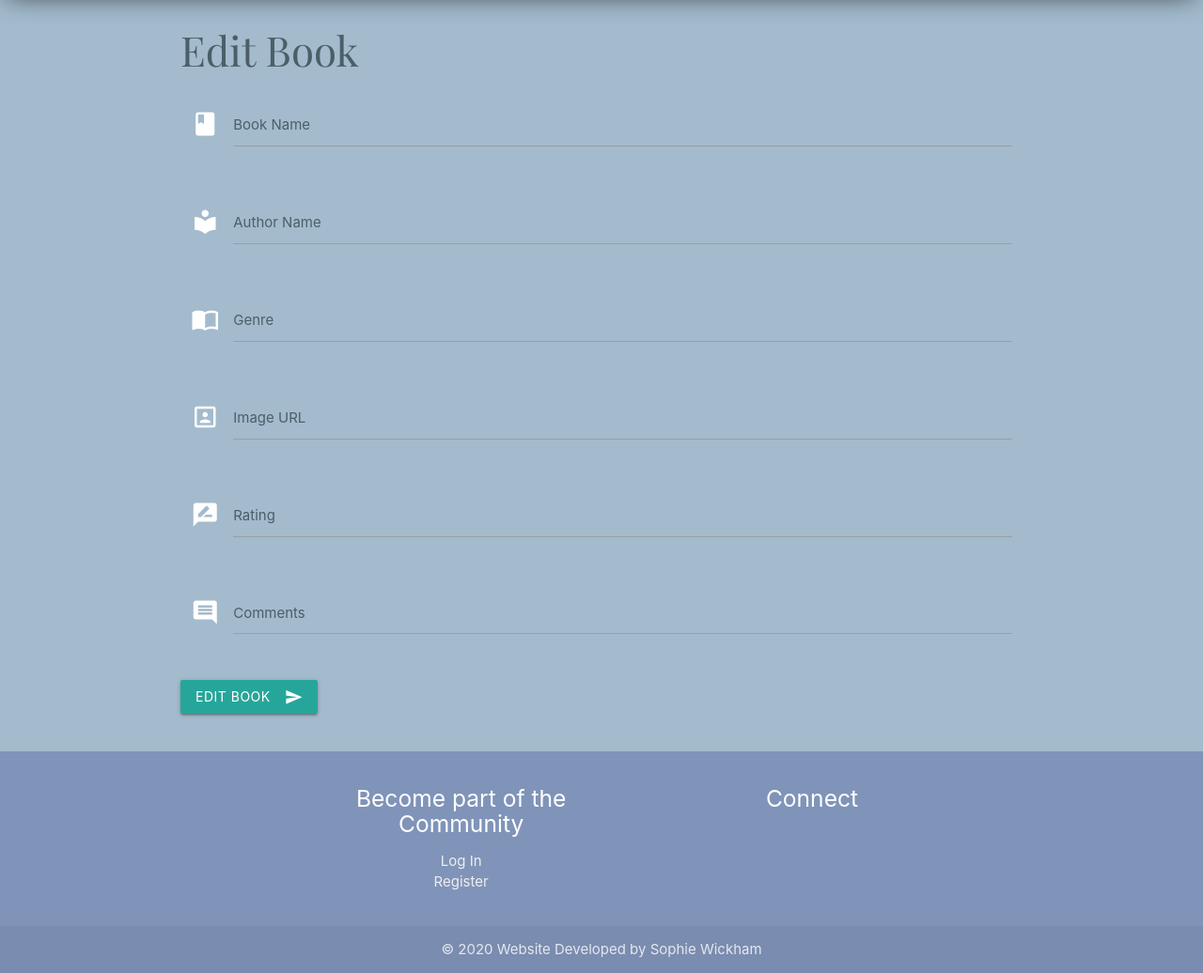
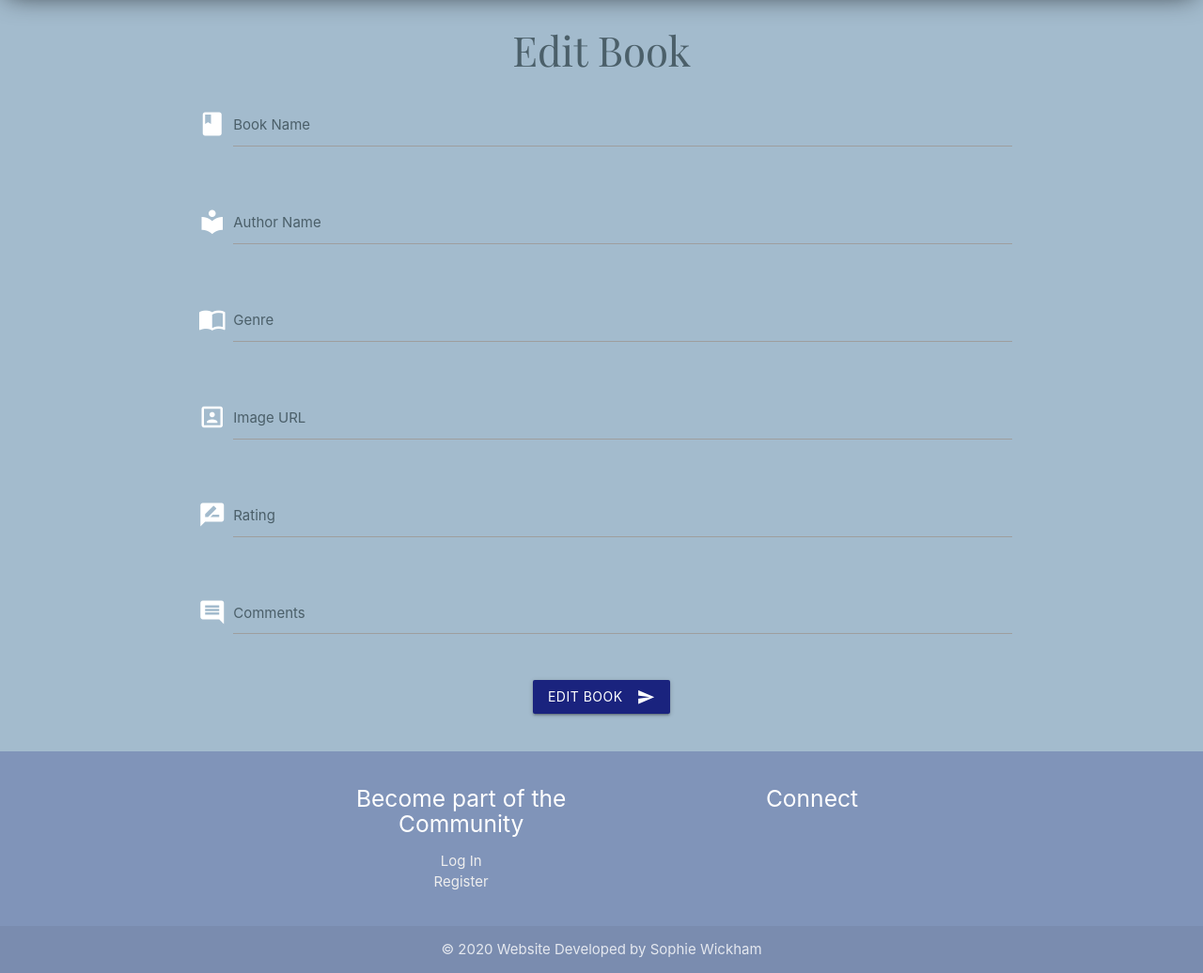
Before and after one commit to sw1ckham/i-brary, a Flask app: template templates/editbook.html in a window 1280 px wide. Shown: the part 64-1100 px from the top of the page at 94% size. Run offline with Flask 2, Linux system fonts and the light colour scheme; the template is opened without the code that fills it, so the values that code supplies are empty; some libraries are stand-ins or nearby versions.

Commit message:
Added button color from materialize classes

```diff
--- a/templates/editbook.html
+++ b/templates/editbook.html
@@ -4,8 +4,8 @@
 
 
 <div class="container">
-<h3>Edit Book</h3>
-	<div class="row">
+<h3 class="center">Edit Book</h3>
+	<div class="row center">
 		<form action="{{ url_for('insert_book') }}" method="POST" class="col s12">
 			<div class="row">
 				<div class="input-field col s12">
@@ -50,7 +50,7 @@
 				</div>
 			</div>
 			<div class="row">
-				<button class="btn waves-effect waves-light" type="submit" name="action">Edit Book
+				<button class="btn waves-effect waves-light indigo darken-4" type="submit" name="action">Edit Book
                     <i class="material-icons right">send</i>
                 </button>
 			</div>
```
